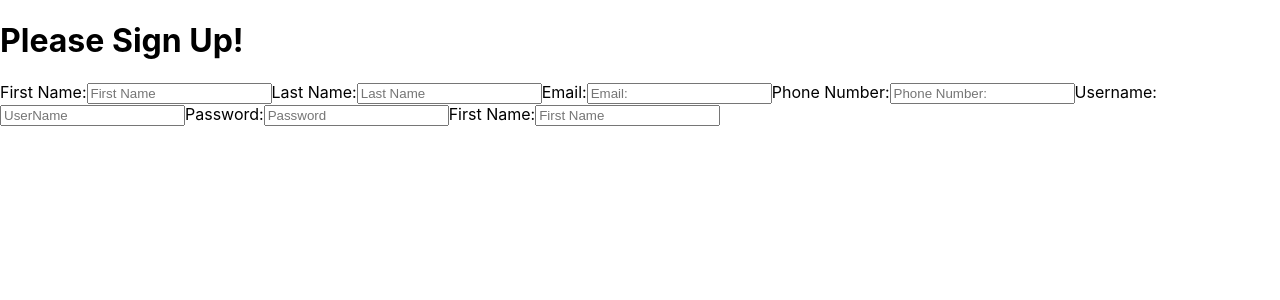
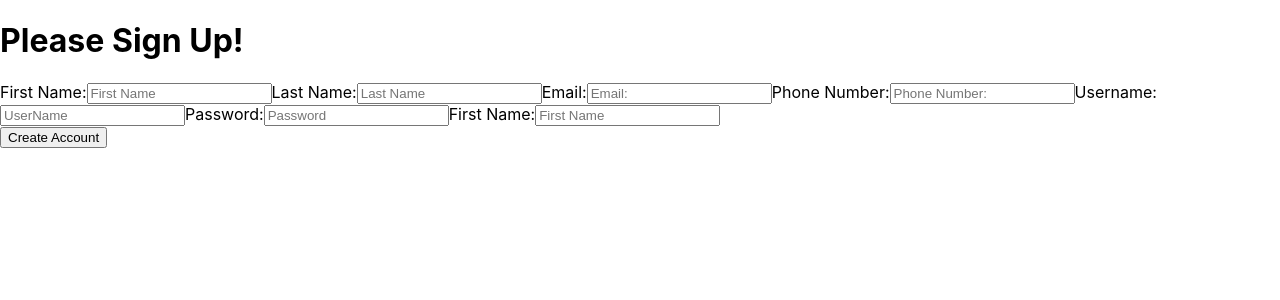
Before and after one commit to mtlankenau/gregs-list, a React (Create React App) app in the folder client/: page / in a window 1280 px wide. Shown: the top 300 px of the page. Built offline with nearby package versions, Linux system fonts and the light colour scheme.

Commit message:
create account button

```diff
--- /dev/null
+++ b/client/src/components/createAccountButton.js
@@ -0,0 +1,12 @@
+import React from 'react';
+
+const CreateAccountButton = () => {
+
+    return(
+        <button>
+            Create Account
+        </button>
+    );
+}
+
+export default CreateAccountButton;
--- a/client/src/pages/signUp.js
+++ b/client/src/pages/signUp.js
@@ -1,4 +1,5 @@
 import React from "react";
+import CreateAccountButton from "../components/createAccountButton";
 
 const SignUp = () => {
 
@@ -28,6 +29,8 @@ const SignUp = () => {
                 <label for='name'>First Name:</label>
                 <input type='text' placeholder="First Name"></input>
             </form>
+
+            <CreateAccountButton/>
         </div>
         </>
     );
```
